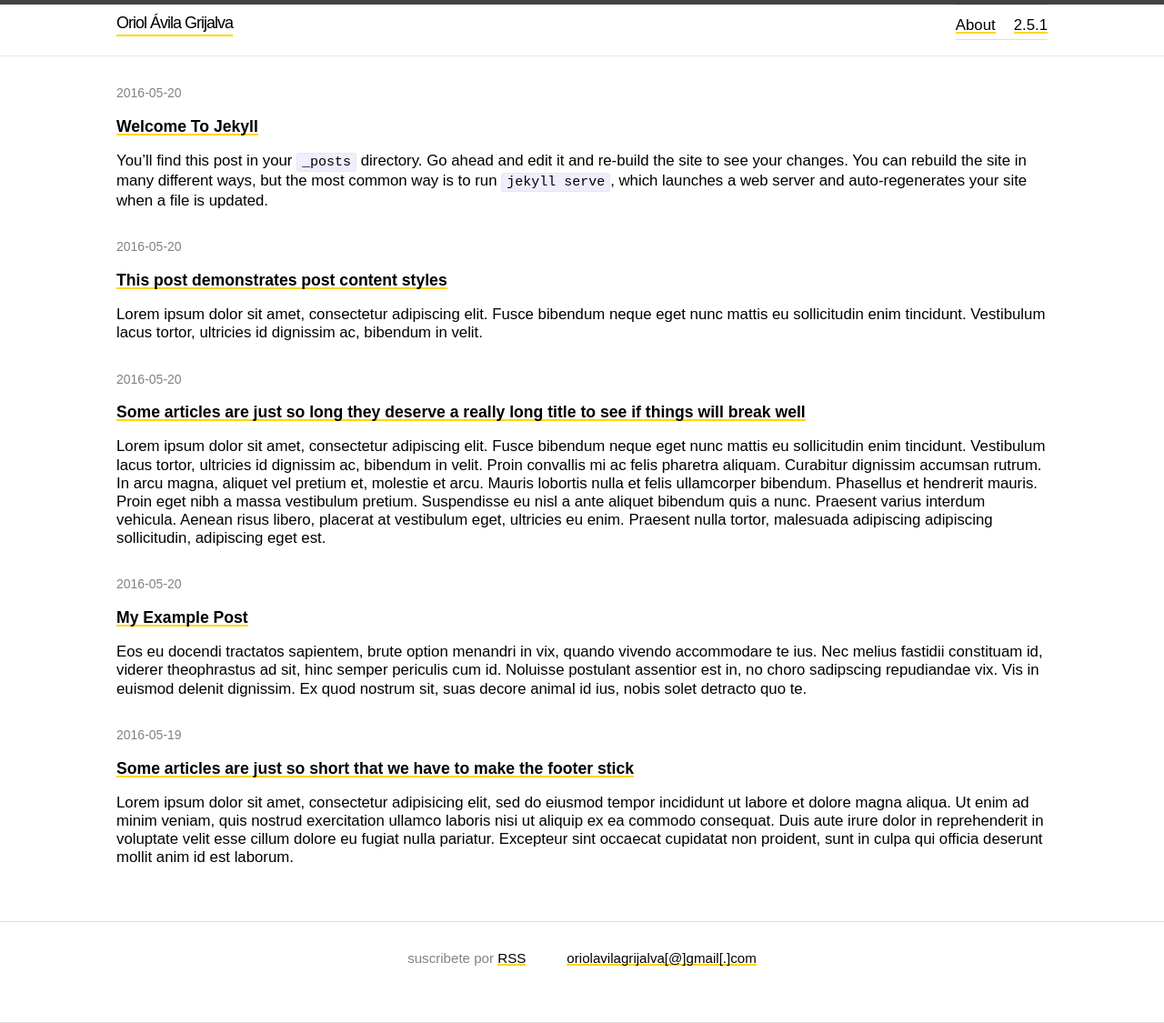
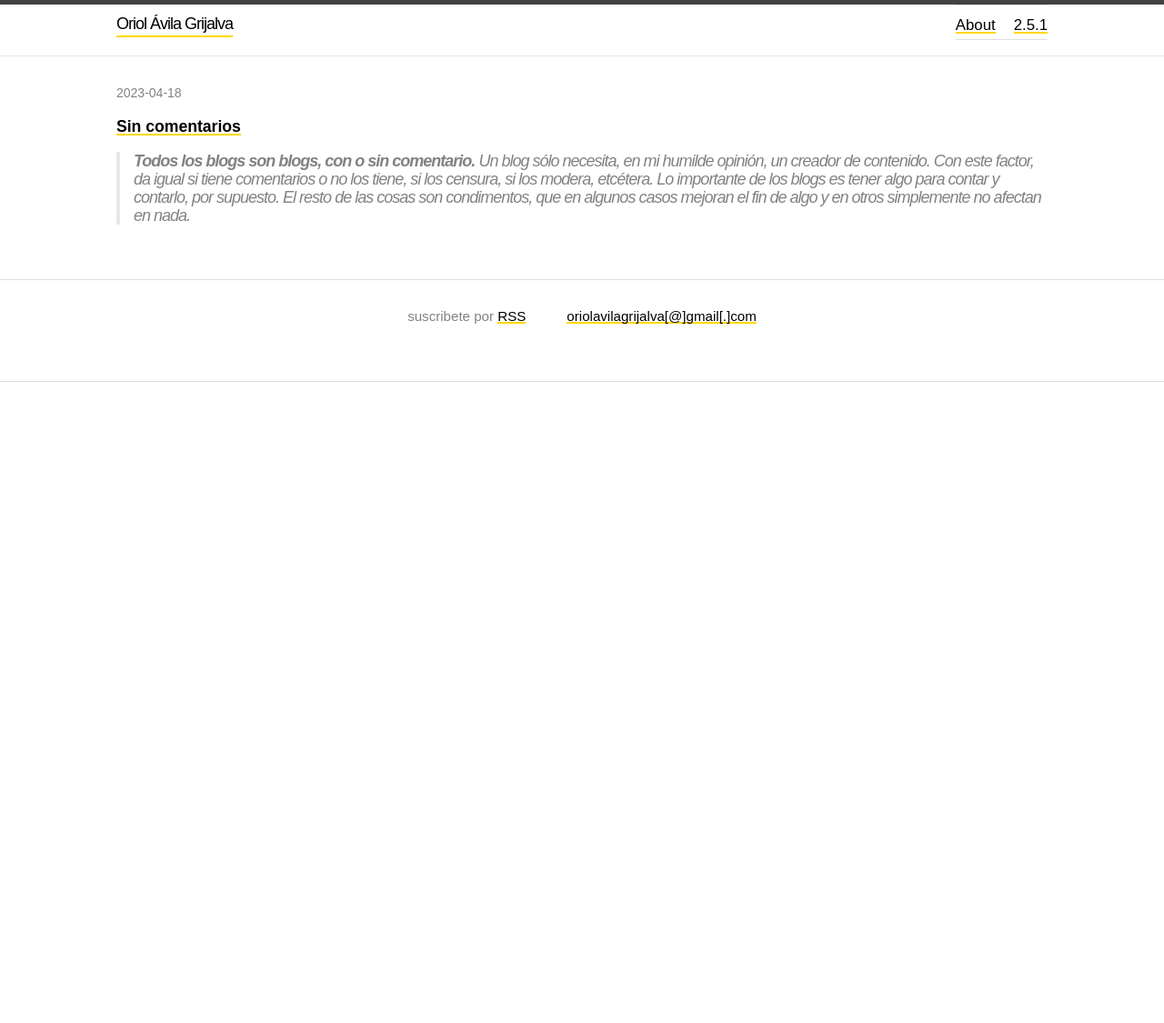
Before and after one commit to avilagrijalva/avilagrijalva.github.io, a Jekyll site: the page built from index.md, in a window 1280 px wide. Shown: the whole page at 91% size. Built offline with Jekyll 4.4.1, drawn with Linux system fonts in a browser that asks for light colours; after the commit the page ends 900 px from its top, so only the background shows below that.

Commit message:
Sin comentarios

````diff
--- a/404.html
+++ b/404.html
@@ -19,6 +19,6 @@ layout: default
 <div class="container">
   <h1>404</h1>
 
-  <p><strong>Page not found :(</strong></p>
-  <p>The requested page could not be found.</p>
+  <p><strong>Página no encontrada(</strong></p>
+  <p>La página que has solicitado no se encuentra disponible.</p>
 </div>
--- a/_posts/2016-05-19-super-short-article.md
+++ /dev/null
@@ -1,7 +0,0 @@
----
-layout: post
-title: "Some articles are just so short that we have to make the footer stick"
-categories: misc
----
-
-Lorem ipsum dolor sit amet, consectetur adipisicing elit, sed do eiusmod tempor incididunt ut labore et dolore magna aliqua. Ut enim ad minim veniam, quis nostrud exercitation ullamco laboris nisi ut aliquip ex ea commodo consequat. Duis aute irure dolor in reprehenderit in voluptate velit esse cillum dolore eu fugiat nulla pariatur. Excepteur sint occaecat cupidatat non proident, sunt in culpa qui officia deserunt mollit anim id est laborum.
--- a/_posts/2016-05-20-my-example-post.md
+++ /dev/null
@@ -1,12 +0,0 @@
----
-layout: post
----
-
-Eos eu docendi tractatos sapientem, brute option menandri in vix, quando vivendo accommodare te ius. Nec melius fastidii constituam id, viderer theophrastus ad sit, hinc semper periculis cum id. Noluisse postulant assentior est in, no choro sadipscing repudiandae vix. Vis in euismod delenit dignissim. Ex quod nostrum sit, suas decore animal id ius, nobis solet detracto quo te.
-
-{% comment %}
-Might you have an include in your theme? Why not try it here!
-{% include my-themes-great-include.html %}
-{% endcomment %}
-
-No laudem altera adolescens has, volumus lucilius eum no. Eam ei nulla audiam efficiantur. Suas affert per no, ei tale nibh sea. Sea ne magna harum, in denique scriptorem sea, cetero alienum tibique ei eos. Labores persequeris referrentur eos ei.
--- a/_posts/2016-05-20-super-long-article.md
+++ /dev/null
@@ -1,11 +0,0 @@
----
-layout: post
-title: "Some articles are just so long they deserve a really long title to see if things will break well"
-categories: misc
----
-
-Lorem ipsum dolor sit amet, consectetur adipiscing elit. Fusce bibendum neque eget nunc mattis eu sollicitudin enim tincidunt. Vestibulum lacus tortor, ultricies id dignissim ac, bibendum in velit. Proin convallis mi ac felis pharetra aliquam. Curabitur dignissim accumsan rutrum. In arcu magna, aliquet vel pretium et, molestie et arcu. Mauris lobortis nulla et felis ullamcorper bibendum. Phasellus et hendrerit mauris. Proin eget nibh a massa vestibulum pretium. Suspendisse eu nisl a ante aliquet bibendum quis a nunc. Praesent varius interdum vehicula. Aenean risus libero, placerat at vestibulum eget, ultricies eu enim. Praesent nulla tortor, malesuada adipiscing adipiscing sollicitudin, adipiscing eget est.
-
-Lorem ipsum dolor sit amet, consectetur adipiscing elit. Fusce bibendum neque eget nunc mattis eu sollicitudin enim tincidunt. Vestibulum lacus tortor, ultricies id dignissim ac, bibendum in velit. Proin convallis mi ac felis pharetra aliquam. Curabitur dignissim accumsan rutrum. In arcu magna, aliquet vel pretium et, molestie et arcu. Mauris lobortis nulla et felis ullamcorper bibendum. Phasellus et hendrerit mauris. Proin eget nibh a massa vestibulum pretium. Suspendisse eu nisl a ante aliquet bibendum quis a nunc. Praesent varius interdum vehicula. Aenean risus libero, placerat at vestibulum eget, ultricies eu enim. Praesent nulla tortor, malesuada adipiscing adipiscing sollicitudin, adipiscing eget est.
-
-Lorem ipsum dolor sit amet, consectetur adipiscing elit. Fusce bibendum neque eget nunc mattis eu sollicitudin enim tincidunt. Vestibulum lacus tortor, ultricies id dignissim ac, bibendum in velit. Proin convallis mi ac felis pharetra aliquam. Curabitur dignissim accumsan rutrum. In arcu magna, aliquet vel pretium et, molestie et arcu. Mauris lobortis nulla et felis ullamcorper bibendum. Phasellus et hendrerit mauris. Proin eget nibh a massa vestibulum pretium. Suspendisse eu nisl a ante aliquet bibendum quis a nunc. Praesent varius interdum vehicula. Aenean risus libero, placerat at vestibulum eget, ultricies eu enim. Praesent nulla tortor, malesuada adipiscing adipiscing sollicitudin, adipiscing eget est.
--- a/_posts/2016-05-20-this-post-demonstrates-post-content-styles.md
+++ /dev/null
@@ -1,105 +0,0 @@
----
-layout: post
-title: "This post demonstrates post content styles"
-categories: junk
-author: "Bart Simpson"
-meta: "Springfield"
----
-
-Lorem ipsum dolor sit amet, consectetur adipiscing elit. Fusce bibendum neque eget nunc mattis eu sollicitudin enim tincidunt. Vestibulum lacus tortor, ultricies id dignissim ac, bibendum in velit.
-
-## Some great heading (h2)
-
-Proin convallis mi ac felis pharetra aliquam. Curabitur dignissim accumsan rutrum. In arcu magna, aliquet vel pretium et, molestie et arcu.
-
-Mauris lobortis nulla et felis ullamcorper bibendum. Phasellus et hendrerit mauris. Proin eget nibh a massa vestibulum pretium. Suspendisse eu nisl a ante aliquet bibendum quis a nunc. Praesent varius interdum vehicula. Aenean risus libero, placerat at vestibulum eget, ultricies eu enim. Praesent nulla tortor, malesuada adipiscing adipiscing sollicitudin, adipiscing eget est.
-
-## Another great heading (h2)
-
-Lorem ipsum dolor sit amet, consectetur adipiscing elit. Fusce bibendum neque eget nunc mattis eu sollicitudin enim tincidunt. Vestibulum lacus tortor, ultricies id dignissim ac, bibendum in velit.
-
-### Some great subheading (h3)
-
-Proin convallis mi ac felis pharetra aliquam. Curabitur dignissim accumsan rutrum. In arcu magna, aliquet vel pretium et, molestie et arcu. Mauris lobortis nulla et felis ullamcorper bibendum.
-
-Phasellus et hendrerit mauris. Proin eget nibh a massa vestibulum pretium. Suspendisse eu nisl a ante aliquet bibendum quis a nunc.
-
-### Some great subheading (h3)
-
-Praesent varius interdum vehicula. Aenean risus libero, placerat at vestibulum eget, ultricies eu enim. Praesent nulla tortor, malesuada adipiscing adipiscing sollicitudin, adipiscing eget est.
-
-> This quote will change your life. It will reveal the secrets of the universe, and all the wonders of humanity. Don't misuse it.
-
-Lorem ipsum dolor sit amet, consectetur adipiscing elit. Fusce bibendum neque eget nunc mattis eu sollicitudin enim tincidunt.
-
-### Some great subheading (h3)
-
-Vestibulum lacus tortor, ultricies id dignissim ac, bibendum in velit. Proin convallis mi ac felis pharetra aliquam. Curabitur dignissim accumsan rutrum.
-
-```html
-<html>
-  <head>
-  </head>
-  <body>
-    <p>Hello, World!</p>
-  </body>
-</html>
-```
-
-
-In arcu magna, aliquet vel pretium et, molestie et arcu. Mauris lobortis nulla et felis ullamcorper bibendum. Phasellus et hendrerit mauris.
-
-#### You might want a sub-subheading (h4)
-
-In arcu magna, aliquet vel pretium et, molestie et arcu. Mauris lobortis nulla et felis ullamcorper bibendum. Phasellus et hendrerit mauris.
-
-In arcu magna, aliquet vel pretium et, molestie et arcu. Mauris lobortis nulla et felis ullamcorper bibendum. Phasellus et hendrerit mauris.
-
-#### But it's probably overkill (h4)
-
-In arcu magna, aliquet vel pretium et, molestie et arcu. Mauris lobortis nulla et felis ullamcorper bibendum. Phasellus et hendrerit mauris.
-
-### Oh hai, an unordered list!!
-
-In arcu magna, aliquet vel pretium et, molestie et arcu. Mauris lobortis nulla et felis ullamcorper bibendum. Phasellus et hendrerit mauris.
-
-- First item, yo
-- Second item, dawg
-- Third item, what what?!
-- Fourth item, fo sheezy my neezy
-
-### Oh hai, an ordered list!!
-
-In arcu magna, aliquet vel pretium et, molestie et arcu. Mauris lobortis nulla et felis ullamcorper bibendum. Phasellus et hendrerit mauris.
-
-1. First item, yo
-2. Second item, dawg
-3. Third item, what what?!
-4. Fourth item, fo sheezy my neezy
-
-
-
-## Headings are cool! (h2)
-
-Proin eget nibh a massa vestibulum pretium. Suspendisse eu nisl a ante aliquet bibendum quis a nunc. Praesent varius interdum vehicula. Aenean risus libero, placerat at vestibulum eget, ultricies eu enim. Praesent nulla tortor, malesuada adipiscing adipiscing sollicitudin, adipiscing eget est.
-
-Praesent nulla tortor, malesuada adipiscing adipiscing sollicitudin, adipiscing eget est.
-
-Proin eget nibh a massa vestibulum pretium. Suspendisse eu nisl a ante aliquet bibendum quis a nunc.
-
-### Tables
-
-Title 1               | Title 2               | Title 3               | Title 4
---------------------- | --------------------- | --------------------- | ---------------------
-lorem                 | lorem ipsum           | lorem ipsum dolor     | lorem ipsum dolor sit
-lorem ipsum dolor sit | lorem ipsum dolor sit | lorem ipsum dolor sit | lorem ipsum dolor sit
-lorem ipsum dolor sit | lorem ipsum dolor sit | lorem ipsum dolor sit | lorem ipsum dolor sit
-lorem ipsum dolor sit | lorem ipsum dolor sit | lorem ipsum dolor sit | lorem ipsum dolor sit
-
-
-Title 1 | Title 2 | Title 3 | Title 4
---- | --- | --- | ---
-lorem | lorem ipsum | lorem ipsum dolor | lorem ipsum dolor sit
-lorem ipsum dolor sit amet | lorem ipsum dolor sit amet consectetur | lorem ipsum dolor sit amet | lorem ipsum dolor sit
-lorem ipsum dolor | lorem ipsum | lorem | lorem ipsum
-lorem ipsum dolor | lorem ipsum dolor sit | lorem ipsum dolor sit amet | lorem ipsum dolor sit amet consectetur
--- a/_posts/2016-05-20-welcome-to-jekyll.md
+++ /dev/null
@@ -1,22 +0,0 @@
----
-layout: post
----
-You’ll find this post in your `_posts` directory. Go ahead and edit it and re-build the site to see your changes. You can rebuild the site in many different ways, but the most common way is to run `jekyll serve`, which launches a web server and auto-regenerates your site when a file is updated.
-
-To add new posts, simply add a file in the `_posts` directory that follows the convention `YYYY-MM-DD-name-of-post.ext` and includes the necessary front matter. Take a look at the source for this post to get an idea about how it works.
-
-Jekyll also offers powerful support for code snippets:
-
-{% highlight ruby %}
-def print_hi(name)
-  puts "Hi, #{name}"
-end
-print_hi('Tom')
-#=> prints 'Hi, Tom' to STDOUT.
-{% endhighlight %}
-
-Check out the [Jekyll docs][jekyll-docs] for more info on how to get the most out of Jekyll. File all bugs/feature requests at [Jekyll’s GitHub repo][jekyll-gh]. If you have questions, you can ask them on [Jekyll Talk][jekyll-talk].
-
-[jekyll-docs]: http://jekyllrb.com/docs/home
-[jekyll-gh]:   https://github.com/jekyll/jekyll
-[jekyll-talk]: https://talk.jekyllrb.com/
--- /dev/null
+++ b/_posts/2023-04-18-Sin-comentarios.md
@@ -0,0 +1,36 @@
+---
+layout: post
+title: Sin comentarios
+---
+
+> **Todos los blogs son blogs, con o sin comentario.** Un blog sólo necesita, en mi humilde opinión, un creador de contenido. Con este factor, da igual si tiene comentarios o no los tiene, si los censura, si los modera, etcétera. Lo importante de los blogs es tener algo para contar y contarlo, por supuesto. El resto de las cosas son condimentos, que en algunos casos mejoran el fin de algo y en otros simplemente no afectan en nada.
+
+Uno de los casos más destacados es el portal de divulgación [Microsiervos](https://www.microsiervos.com/archivo/general/metricas-sin-comentarios.html) que a finales de 2005 deshabilitaron los comentarios y que en los meses posteriores publicaron las métricas comparativas de tener, o no, comentarios. Mediante su experimentación se ha podido extrapolar que **no hay relación directa entre las métricas a nivel de visitas y páginas vistas con que un blog tenga comentarios o no**. Lo cual no quita que los comentarios sean entretenidos y divertidos si el autor de blog tiene ganas y tiempo para mantenerlos decentemente. Lo que verdaderamente atrae a la gente a leer los blogs es el contenido. Así de sencillo.
+
+Aunque no haya un sistema de comentarios se puede seguir manteniendo conversaciones mediante el correo electrónico (*oriolavilagrijalva@gmail.com*) e incluso realizar «actualizaciones» que se añaden a las entradas. A veces simplemente conversamos por correo, no se publica nada. Los que se publican son actualizaciones generalmente relevantes y, sobre todo, «sin ruido».
+
+> *La última actualización publicada en 2017 fue de 400 billones de comentarios-no-deseados bloqueados, sin embargo no se publicó la de comentarios no-spam.*
+
+En 2010 Akismet, el sistema antispam de blogs de Automattic, frenó su comentario-no-deseado [número 19 billones](https://web.archive.org/web/20101025075049/http://akismet.com/stats/) y junto a ello la última publicación de mensajes no-spam. Sorprende así pues la gran diferencia entre ambos valores, dando lugar a la siguiente tabla:
+
+| **Total spam:**          | 19,193,285,214 |
+| ------------------------ | -------------- |
+| **Total ham (no-spam):** | 3,686,458,007  |
+
+## Hablar para no decir nada
+
+No importa si la entrada es suculenta en debate, en información, o si es una entrada de contenido regular, breve, programada, el tema es que **la gran mayoría de los comentarios son de índole insustancial: no aportan nada**. Cuando me refiero a que no aportan nada simplemente digo que no agregan valor a la discusión per se, sino que son voces de relleno, pueden estar o no de acuerdo con el locutor y por ello no tienen que ser mejor o peor en materia de contenido.
+
+Un comentario insustancial puede ser un *«Muchas gracias, eres un genio»* como un *«Vaya mierda de escrito, eres basura, que lo sepas»*. O sea, no hace falta que los comentarios se conviertan tampoco en una tesis para un doctorado pero simplemente las respuestas normalmente carecen de base crítica, y por ende, son sólo un problema que está puesto en el lado del que tiene y mantiene un blog.
+
+En cierta forma entiendo esta insubstancialidad: es un problema del mismo medio. **Este medio no está bien diseñado para discusión**, para eso hay otros medios mucho mejores que un blog: foros de discusión, Facebook, Twitter, y un montón de lugares donde poder elaborar el debate que quiera.
+
+## ¿Por qué hacer uso del correo electrónico es mejor?
+
+> **En definitiva, los comentarios no son la única, ni necesariamente la mejor, forma de interacción entre autores y lectores de weblogs y no formaron parte estructural del medio en sus comienzos.**
+
+Primero porque nos quita a nosotros (los autores de los blogs) la carga de moderar. El problema simplemente se va de un plumazo y era un problema complicado porque uno tiene que ser juez y verdugo en muchos casos, lo cual genera una cantidad de incordios insuperables.
+
+Los correos que solemos obtener tienen una carga más personal. Cada correo está dirigido hacia una persona o entidad en concreto y no para una audiencia. Tienen un emisario y un receptor, ésto nos hace más cautos con nuestra elección de palabras.
+
+Y finalmente, y lo más importante para los lectores, **los comentarios cambian permanentemente la forma en que los autores escriben**. En lugar de escribir para todos, el locutor escribe anticipándose y esperando la respuesta al escrito en los comentarios.
--- a/_sass/minima/_layout.scss
+++ b/_sass/minima/_layout.scss
@@ -17,7 +17,7 @@
   letter-spacing: -1px;
   margin-bottom: 0;
   float: left;
-  padding-top: 7px;
+  margin-top: 8px;
 }
 
 .site-nav {
````
Also changed, not shown: _posts/_YYYY-MM-DD-template.md (added, +6 -0 lines).
